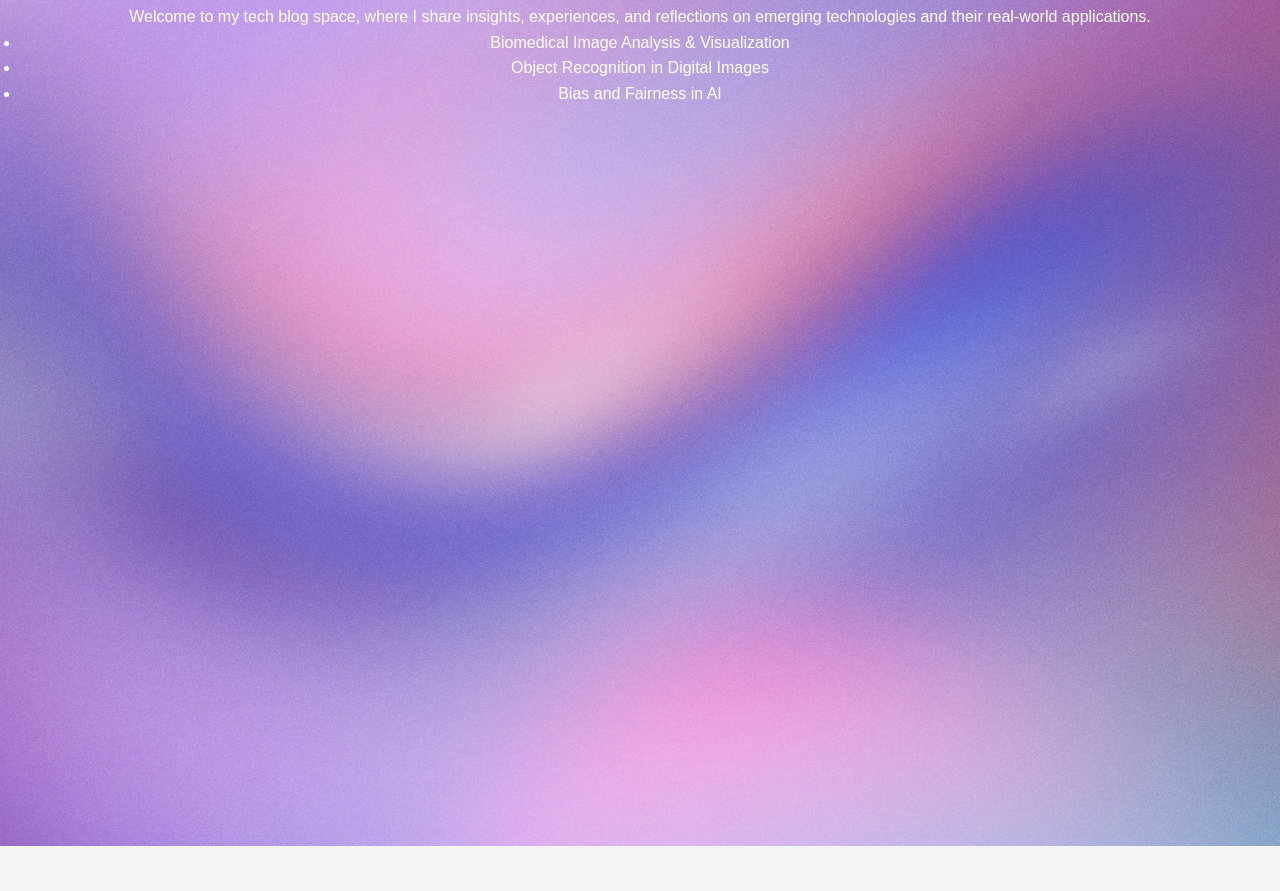
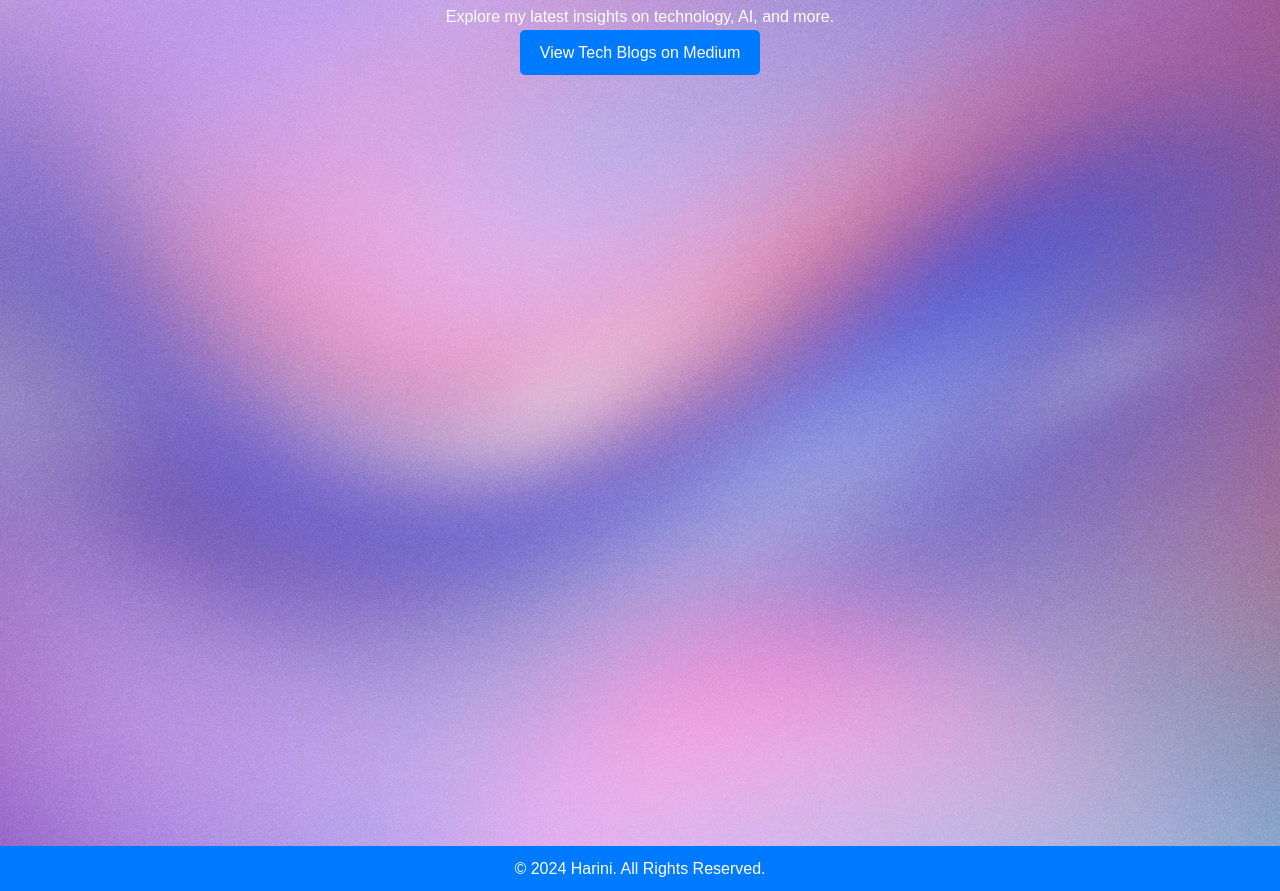
Before and after one commit to HariniBennuri/HariniBennuri_Portfolio, a plain HTML site: page techblogs.html in a window 1280 px wide. Shown: the part 172-1063 px from the top of the page. Before the commit the page ends 1018 px from the top, so only its background shows below. Drawn offline with Linux system fonts and the light colour scheme.

Commit message:
Update techblogs.html

```diff
--- a/techblogs.html
+++ b/techblogs.html
@@ -3,13 +3,13 @@
 <head>
     <meta charset="UTF-8">
     <meta name="viewport" content="width=device-width, initial-scale=1.0">
-    <title>Tech Blogs - Your Name</title>
+    <title>Tech Blogs - Harini</title>
     <link rel="stylesheet" href="styles.css">
 </head>
 <body>
     <header>
         <nav>
-            <ul>
+            <ul class="nav-links">
                 <li><a href="index.html">Home</a></li>
                 <li><a href="about.html">About</a></li>
                 <li><a href="gracekonnect.html">GraceKonnect</a></li>
@@ -22,15 +22,13 @@
     <main>
         <section class="techblogs-section">
             <h1>Tech Blogs</h1>
-            <div class="techblogs-content">
-                <p>Welcome to my tech blog space, where I share insights, experiences, and reflections on emerging technologies and their real-world applications.</p>
-                <ul>
-                    <li>Biomedical Image Analysis & Visualization</li>
-                    <li>Object Recognition in Digital Images</li>
-                    <li>Bias and Fairness in AI</li>
-                </ul>
-            </div>
+            <p>Explore my latest insights on technology, AI, and more.</p>
+            <a href="https://medium.com/@bennuriharini3/list/tech-blogs-47da49977825" target="_blank" class="btn">View Tech Blogs on Medium</a>
         </section>
     </main>
+
+    <footer>
+        <p>&copy; 2024 Harini. All Rights Reserved.</p>
+    </footer>
 </body>
 </html>
```
